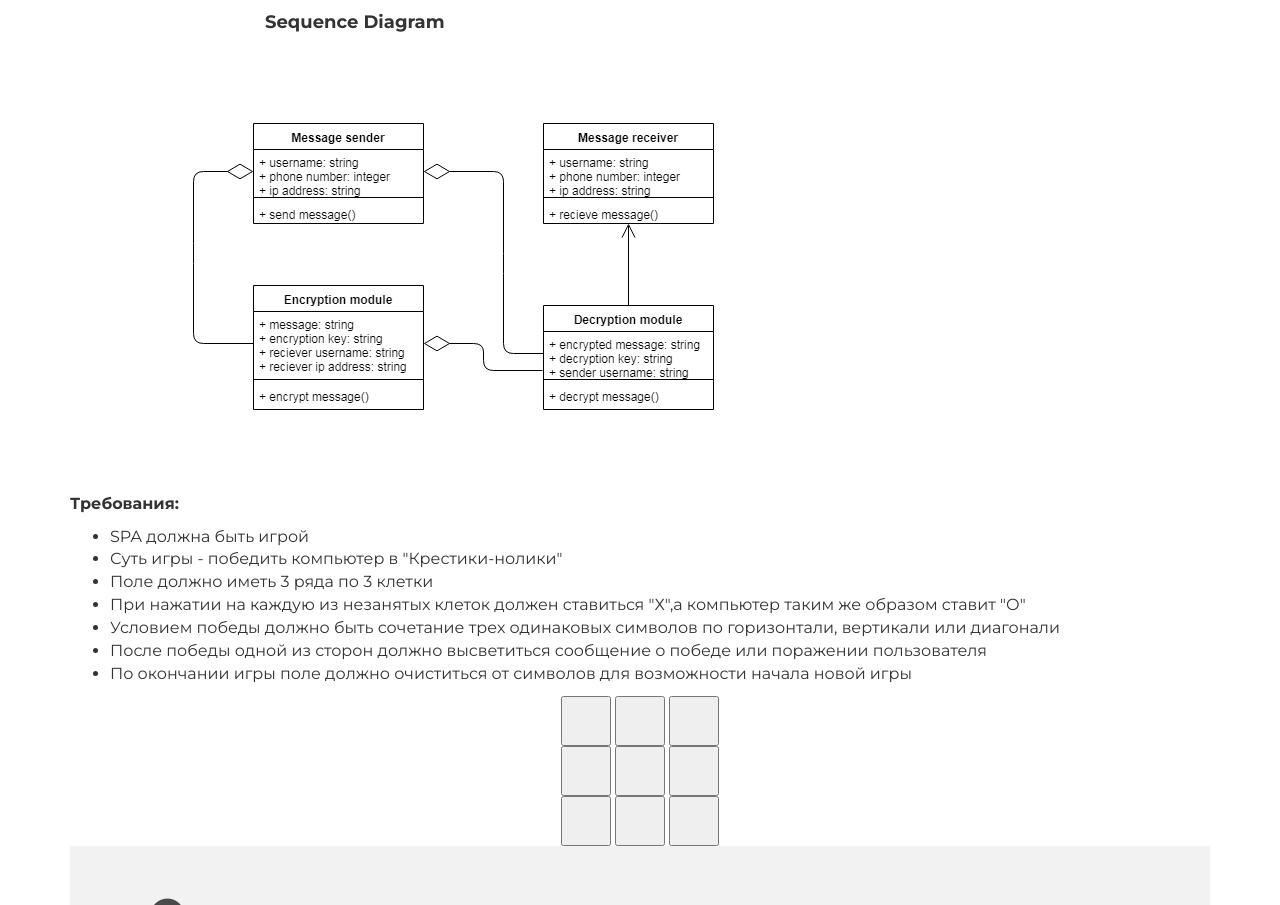
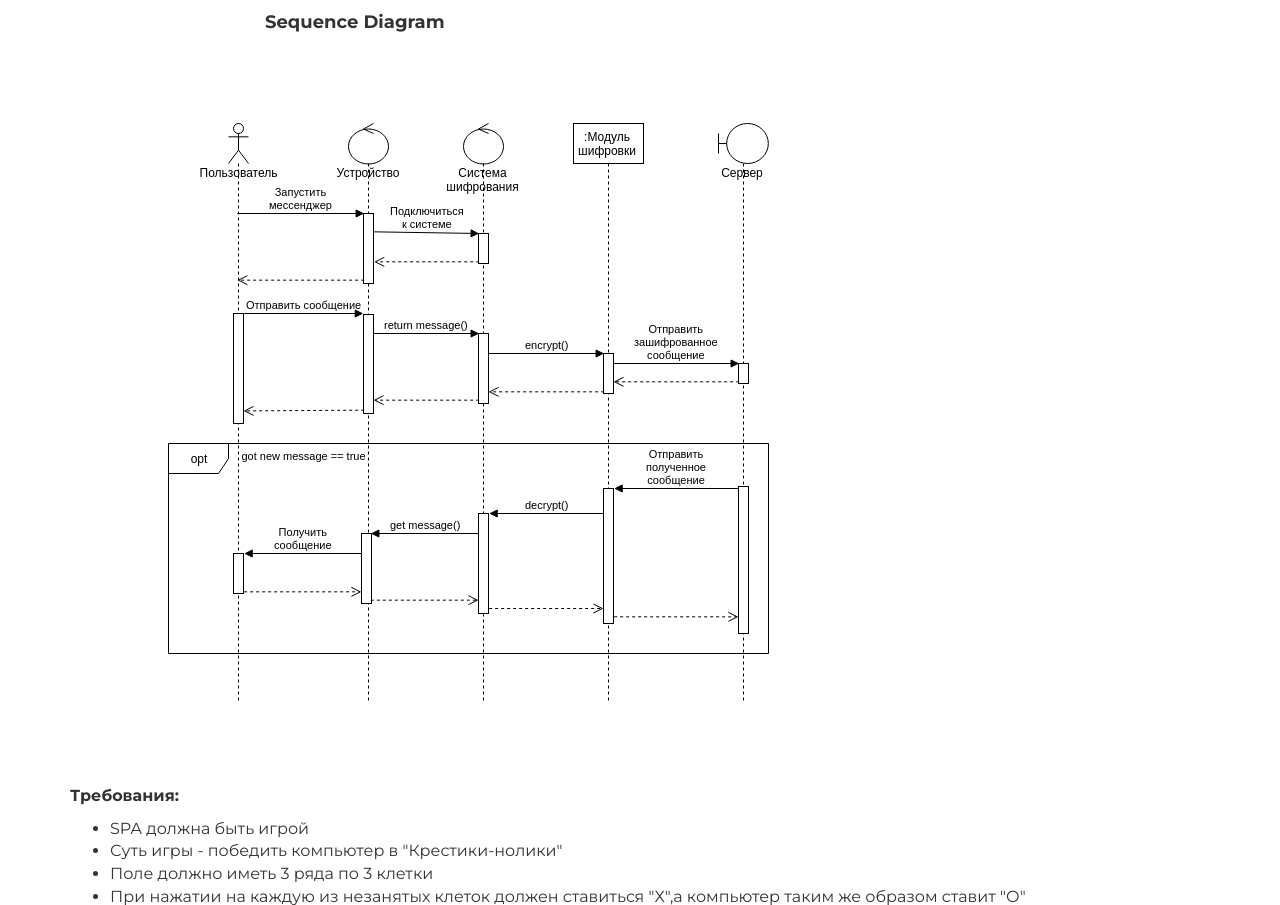
Before and after one commit to egoistos/egoistos.github.io, a plain HTML site: page lab3.html in a window 1280 px wide. Shown: the part 657-1562 px from the top of the page. Drawn offline with Linux system fonts and the light colour scheme.

Commit message:
Update lab3.html

```diff
--- a/lab3.html
+++ b/lab3.html
@@ -84,7 +84,7 @@ th, td {
         <h4>Sequence Diagram</h4>
       </div>
       <div class="col-lg-10 col-lg-offset-1 mt">
-        <img class="img-responsive" src="img/ClassDiagram.png">
+        <img class="img-responsive" src="img/Sequence Diagram.svg">
       </div>
 	  <br>
   </div>
```
